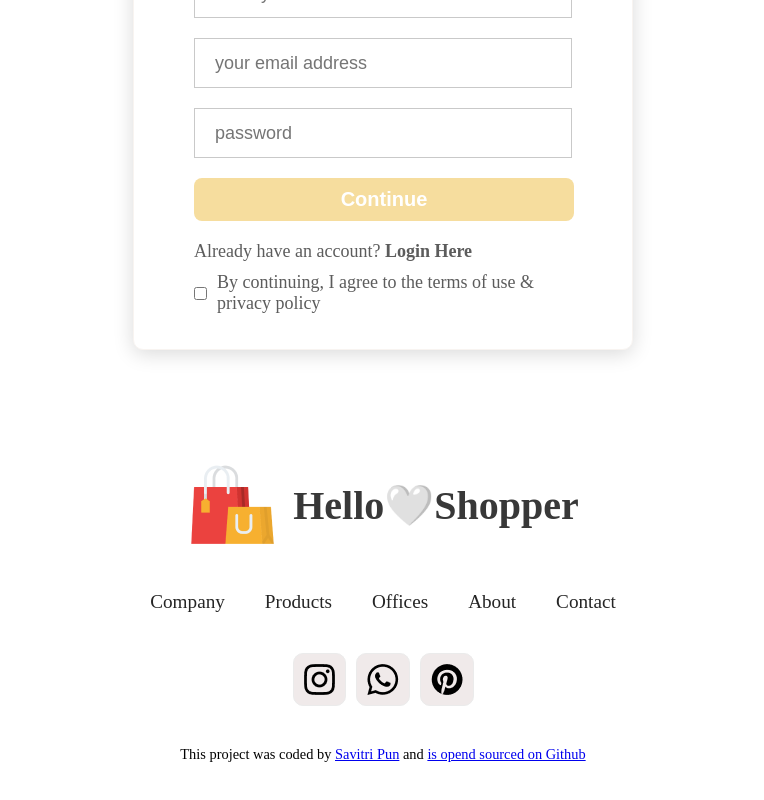
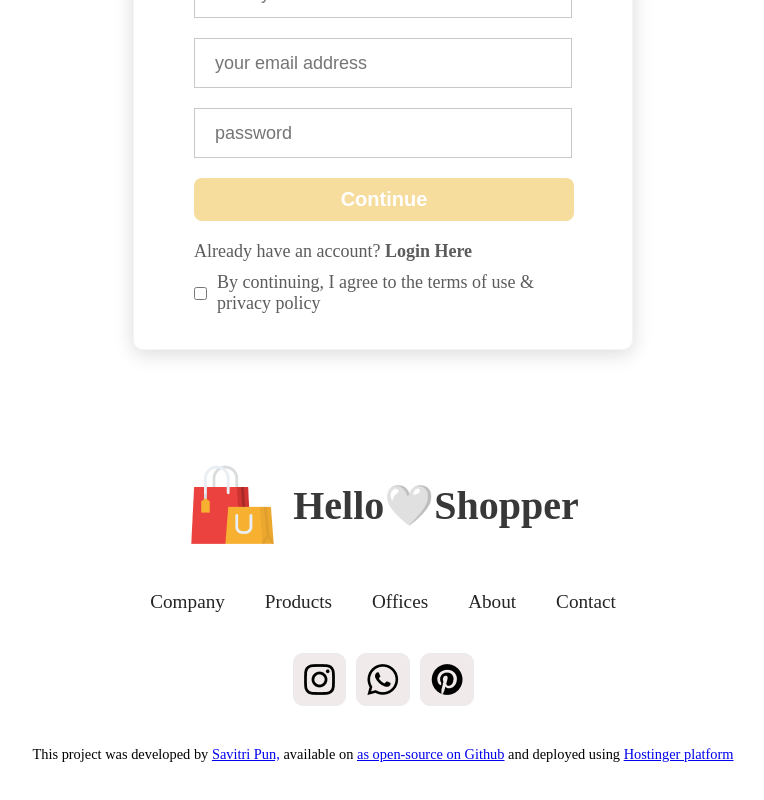
Before and after one commit to punSavitri/react-ecommerce-app, a React (Create React App) app: page /login in a window 1280 px wide. Shown: the part 280-1080 px from the top of the page, without its empty margins (257-1021 px from the left). Built offline with nearby package versions, Linux system fonts and the light colour scheme.

Commit message:
deployed project to Hostinger and updated Footer component with the hosted link

```diff
--- a/src/components/footer/Footer.jsx
+++ b/src/components/footer/Footer.jsx
@@ -32,21 +32,29 @@ const Footer = () => {
       </div>
       <div className="footer-copyright">
         <p>
-          This project was coded by {""}
+          This project was developed by {""}
           <a
             href="https://github.com/punSavitri"
             target="_blank"
             rel="noreferrer"
           >
-            Savitri Pun
+            Savitri Pun,
           </a>{" "}
-          and{" "}
+          available on{" "}
           <a
             href="https://github.com/punSavitri/react-ecommerce-app.git"
             target="_blank"
             rel="noreferrer"
           >
-            is opend sourced on Github
+            as open-source on Github
+          </a>{" "}
+          and deployed using{" "}
+          <a
+            href="https://reactecommerceapp.savitripun.co.uk/"
+            target="_blank"
+            rel="noreferrer"
+          >
+            Hostinger platform
           </a>
         </p>
       </div>
```
